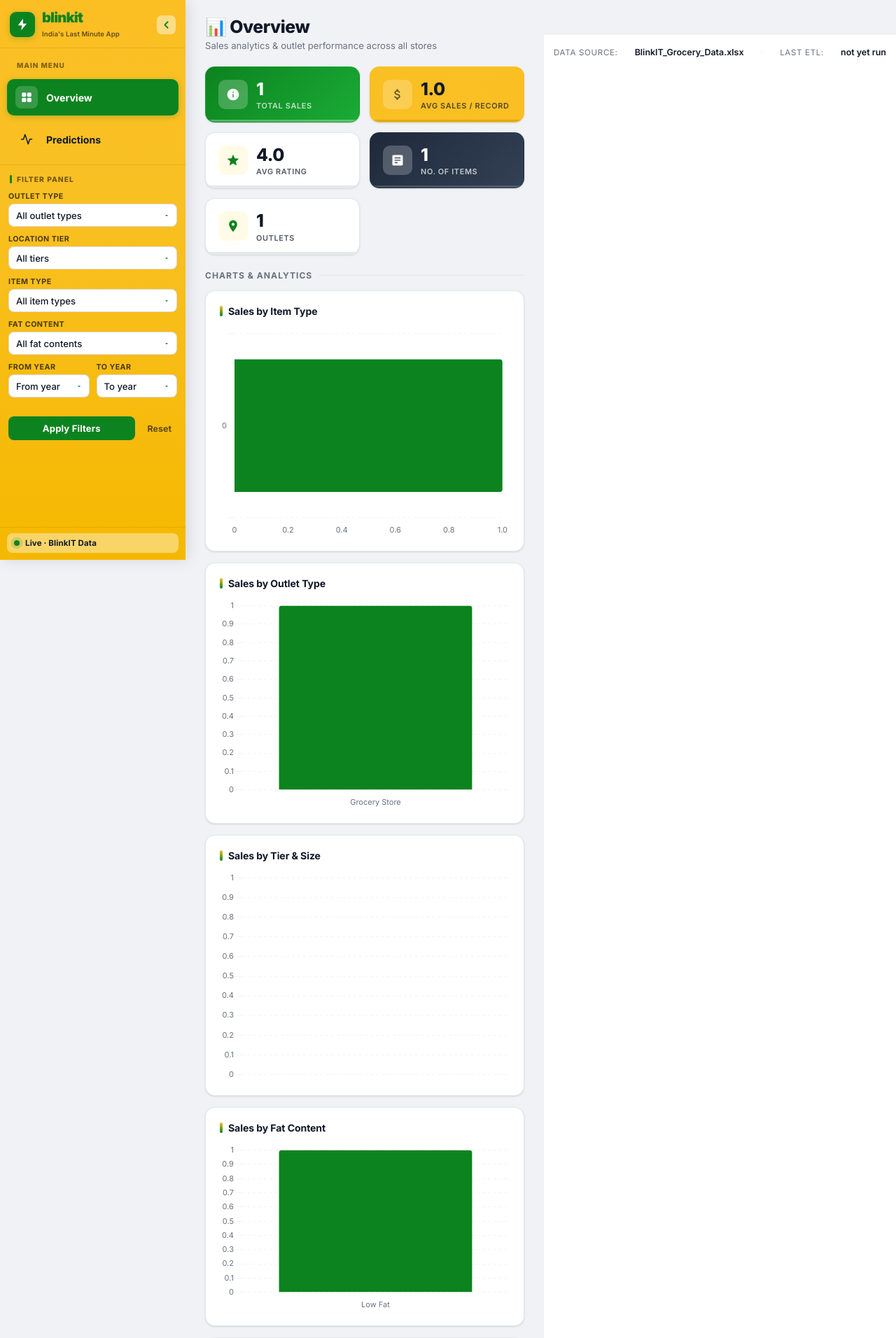
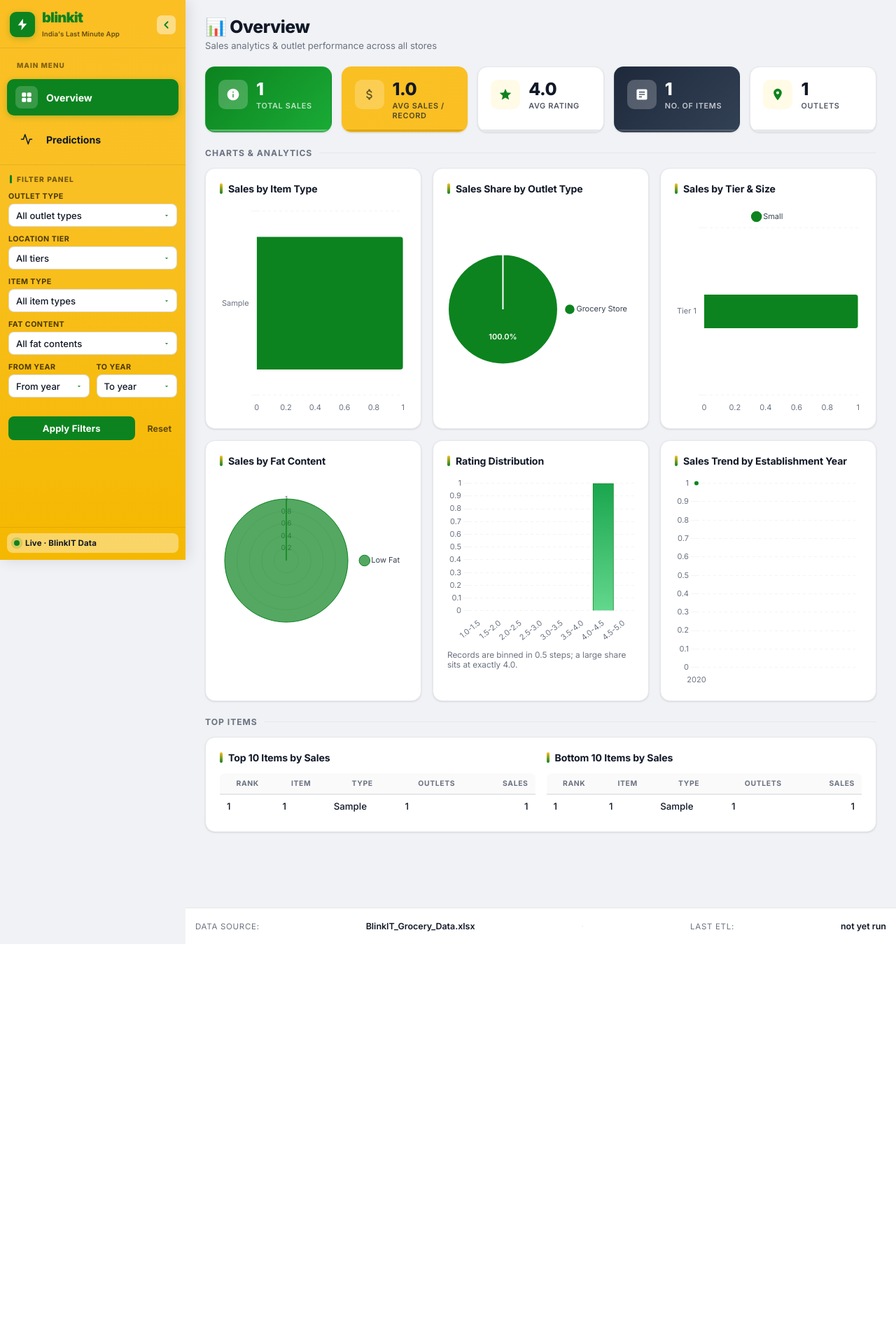
Before and after one commit to AritraC1/Blinkit-Dashboard, a Django app: page / in a window 1280 px wide. Shown: the top 1912 px of the page at 70% size. After the commit the page ends 1349 px from the top, so only its background shows below. Run offline with Django 5.2, Linux system fonts and the light colour scheme; tables that the repository leaves empty hold one stand-in row (values such as "Sample post"); a map, chart or similar area stays blank.

Commit message:
feat: update chart configurations and styles for improved visualization and responsiveness

```diff
--- a/static/css/app.css
+++ b/static/css/app.css
@@ -541,15 +541,22 @@ body {
 /* ============================================================
    MAIN CONTENT AREA
    ============================================================ */
-.main-wrapper {
+.main-content {
   margin-left: var(--bk-sidebar-w);
   flex: 1;
   min-width: 0;
   transition: margin-left var(--transition);
+  min-height: 100vh;
+  display: flex;
+  flex-direction: column;
+}
+.main-wrapper {
+  flex: 1;
+  min-width: 0;
   padding: 24px 28px 40px;
   max-width: 100%;
 }
-body.sidebar-collapsed-state .main-wrapper {
+body.sidebar-collapsed-state .main-content {
   margin-left: var(--bk-sidebar-collapsed);
 }
 
@@ -935,8 +942,31 @@ body.sidebar-collapsed-state .main-wrapper {
   margin-bottom: 16px;
 }
 
+.prediction-insights-grid {
+  grid-template-columns: repeat(2, minmax(0, 1fr));
+  align-items: start;
+}
+.prediction-insights-grid > .card { min-width: 0; }
+.prediction-insights-grid .chart-stack {
+  /* Explicit track: without it the implicit `auto` track is sized by the
+     canvases' inline pixel widths, so the cards refuse to shrink when the
+     sidebar collapses and they paint over the adjacent column. */
+  grid-template-columns: minmax(0, 1fr);
+  align-self: start;
+  align-content: start;
+  grid-auto-rows: max-content;
+  min-width: 0;
+  margin-bottom: 0;
+}
+.prediction-insights-grid .chart-stack > .card { min-width: 0; }
+
+.chart-grid > .card { min-width: 0; }
+
 .chart-wrap { position: relative; height: 240px; }
 .chart-wrap.chart-tall { height: 300px; }
+/* Never let a stale inline canvas width paint outside its card; Chart.js
+   resizes the canvas itself once the container width actually changes. */
+.chart-wrap canvas { max-width: 100%; display: block; }
 
 /* ============================================================
    TOP ITEMS TABLE
@@ -1147,6 +1177,7 @@ body.no-scroll { overflow: hidden; }
   }
   .predict-layout { grid-template-columns: 1fr; }
   .chart-grid { grid-template-columns: 1fr; }
+  .prediction-insights-grid { grid-template-columns: 1fr; }
   .main-wrapper { padding: 20px; }
 }
 
@@ -1271,8 +1302,10 @@ body.no-scroll { overflow: hidden; }
     font-weight: 700 !important;
   }
 
+  .main-content {
+    margin-left: 0 !important;
+  }
   .main-wrapper {
-    margin-left: 0 !important;
     padding: 16px 14px !important;
     padding-top: 72px !important; /* space for mobile-topbar */
   }
@@ -1280,6 +1313,7 @@ body.no-scroll { overflow: hidden; }
   .kpi-grid { grid-template-columns: repeat(2, 1fr) !important; gap: 10px; }
   .kpi-value { font-size: 1.3rem; }
   .chart-grid { grid-template-columns: 1fr !important; }
+  .prediction-insights-grid { grid-template-columns: 1fr !important; }
   .top-items-cols { grid-template-columns: 1fr !important; }
   .page-header h1 { font-size: 1.3rem; }
 }
--- a/static/js/charts.js
+++ b/static/js/charts.js
@@ -38,17 +38,12 @@
     },
     scales: {
       x: {
-        ticks: { color: "#6B7280", font: { size: 11, family: "Inter, system-ui" } },
+        ticks: categoryAxisTicks(),
         grid: { display: false },
         border: { display: false }
       },
       y: {
-        ticks: {
-          color: "#6B7280",
-          font: { size: 11, family: "Inter, system-ui" },
-          callback: (value) =>
-            Math.abs(value) >= 1000 ? (value / 1000).toFixed(0) + "K" : value
-        },
+        ticks: valueAxisTicks(),
         grid: { color: "#F3F4F6", drawBorder: false },
         border: { display: false, dash: [4, 4] },
         beginAtZero: true
@@ -60,15 +55,106 @@
     return Array.isArray(data) ? data : [];
   }
 
-  function barConfig(data, extra = {}) {
+  // Deep clone for plain config objects (functions pass through by
+  // reference). Chart.js mutates the options object it is given, so every
+  // chart must get its own copy — sharing them corrupts scale resolution
+  // across charts (this is why the horizontal bars used to break whenever
+  // the line chart had rendered).
+  function cloneDeep(value) {
+    if (Array.isArray(value)) return value.map(cloneDeep);
+    if (value && typeof value === "object") {
+      const out = {};
+      for (const key of Object.keys(value)) out[key] = cloneDeep(value[key]);
+      return out;
+    }
+    return value;
+  }
+
+  // Tick formatting for a VALUE axis: compact K notation.
+  function valueAxisTicks() {
+    return {
+      color: "#6B7280",
+      font: { size: 11, family: "Inter, system-ui" },
+      callback: (value) =>
+        Math.abs(value) >= 1000 ? (value / 1000).toFixed(0) + "K" : value
+    };
+  }
+
+  // Tick styling for a CATEGORY axis. No callback: overriding it makes
+  // Chart.js print raw indices instead of the labels.
+  function categoryAxisTicks() {
+    return {
+      color: "#6B7280",
+      font: { size: 11, family: "Inter, system-ui" }
+    };
+  }
+
+  // True when a hex color is light enough that dark text reads better on it
+  // (used to pick label color on top of chart slices).
+  function isLightColor(hex) {
+    const value = hex.replace("#", "");
+    const r = parseInt(value.substr(0, 2), 16);
+    const g = parseInt(value.substr(2, 2), 16);
+    const b = parseInt(value.substr(4, 2), 16);
+    return 0.299 * r + 0.587 * g + 0.114 * b > 160;
+  }
+
+  // Draws the percentage of the total on each pie slice. Tiny slices (<4%)
+  // are skipped — their share still shows in the tooltip.
+  const percentLabels = {
+    id: "percentLabels",
+    afterDatasetsDraw(chart) {
+      const dataset = chart.data.datasets[0];
+      const total = dataset.data.reduce((sum, v) => sum + v, 0);
+      if (!total) return;
+      const meta = chart.getDatasetMeta(0);
+      const ctx = chart.ctx;
+      ctx.save();
+      ctx.font = "600 11px Inter, system-ui";
+      ctx.textAlign = "center";
+      ctx.textBaseline = "middle";
+      meta.data.forEach((arc, i) => {
+        const share = (dataset.data[i] / total) * 100;
+        if (share < 4) return;
+        const position = arc.tooltipPosition();
+        const color = dataset.backgroundColor[i % dataset.backgroundColor.length] || "";
+        ctx.fillStyle = isLightColor(color) ? "#1F2937" : "#FFFFFF";
+        ctx.fillText(share.toFixed(1) + "%", position.x, position.y);
+      });
+      ctx.restore();
+    }
+  };
+
+  const RADIAL_LEGEND = {
+    display: true,
+    position: "right",
+    labels: {
+      usePointStyle: true,
+      boxWidth: 8,
+      padding: 12,
+      color: "#374151",
+      font: { size: 11, family: "Inter, system-ui" }
+    }
+  };
+
+  function barConfig(data, extra = {}, valueField = "sales", datasetLabel = "Sales") {
+    // For horizontal bars the value axis is x and the category axis is y,
+    // so the K-format callback moves to x and the y ticks stay label-only.
+    const horizontal = extra.indexAxis === "y";
+    const options = cloneDeep(BASE_OPTIONS);
+    options.indexAxis = extra.indexAxis;
+    if (horizontal) {
+      options.scales.x.ticks = valueAxisTicks();
+      options.scales.y.ticks = categoryAxisTicks();
+    }
     return {
       type: "bar",
       data: {
         labels: data.map((r) => r.label),
         datasets: [
           {
-            label: "Sales",
-            data: data.map((r) => r.sales),
+            label: datasetLabel,
+            data: data.map((r) => r[valueField]),
             backgroundColor: data.map(
               (_, i) => PALETTE[i % PALETTE.length]
             ),
@@ -76,7 +162,7 @@
           }
         ]
       },
-      options: { ...BASE_OPTIONS, ...extra, indexAxis: extra.indexAxis }
+      options
     };
   }
 
@@ -101,7 +187,7 @@
           }
         ]
       },
-      options: BASE_OPTIONS
+      options: cloneDeep(BASE_OPTIONS)
     };
   }
 
@@ -117,7 +203,9 @@
             backgroundColor: data.map(
               (_, i) => PALETTE[i % PALETTE.length]
             ),
-            borderWidth: 1
+            borderColor: "#FFFFFF",
+            borderWidth: 2,
+            hoverOffset: 8
           }
         ]
       },
@@ -126,7 +214,7 @@
         maintainAspectRatio: false,
         cutout: "55%",
         plugins: {
-          legend: { display: true, position: "right" },
+          legend: RADIAL_LEGEND,
           tooltip: {
             callbacks: {
               label: (ctx) =>
@@ -137,6 +225,244 @@
           }
         }
       }
+    };
+  }
+
+  function pieConfig(data) {
+    return {
+      type: "pie",
+      data: {
+        labels: data.map((r) => r.label),
+        datasets: [
+          {
+            label: "Sales",
+            data: data.map((r) => r.sales),
+            backgroundColor: data.map((_, i) => PALETTE[i % PALETTE.length]),
+            borderColor: "#FFFFFF",
+            borderWidth: 2,
+            hoverOffset: 8
+          }
+        ]
+      },
+      options: {
+        responsive: true,
+        maintainAspectRatio: false,
+        plugins: {
+          legend: RADIAL_LEGEND,
+          tooltip: {
+            backgroundColor: "#111827",
+            titleColor: "#F9FAFB",
+            bodyColor: "#D1D5DB",
+            padding: 10,
+            cornerRadius: 8,
+            callbacks: {
+              label: (ctx) => {
+                const total = ctx.dataset.data.reduce((s, v) => s + v, 0);
+                const share = ((ctx.parsed / total) * 100).toFixed(1);
+                return " " + ctx.label + ": " + Number(ctx.parsed).toLocaleString(undefined, {
+                  maximumFractionDigits: 2
+                }) + " (" + share + "%)";
+              }
+            }
+          }
+        }
+      },
+      plugins: [percentLabels]
+    };
+  }
+
+  function polarAreaConfig(data) {
+    return {
+      type: "polarArea",
+      data: {
+        labels: data.map((r) => r.label),
+        datasets: [
+          {
+            label: "Sales",
+            data: data.map((r) => r.sales),
+            backgroundColor: data.map((_, i) => PALETTE[i % PALETTE.length] + "B3"),
+            borderColor: data.map((_, i) => PALETTE[i % PALETTE.length]),
+            borderWidth: 1
+          }
+        ]
+      },
+      options: {
+        responsive: true,
+        maintainAspectRatio: false,
+        plugins: {
+          legend: RADIAL_LEGEND,
+          tooltip: {
+            backgroundColor: "#111827",
+            titleColor: "#F9FAFB",
+            bodyColor: "#D1D5DB",
+            padding: 10,
+            cornerRadius: 8,
+            callbacks: {
+              label: (ctx) =>
+                " " + ctx.label + ": " + Number(ctx.parsed.r !== undefined ? ctx.parsed.r : ctx.parsed).toLocaleString(undefined, {
+                  maximumFractionDigits: 2
+                })
+            }
+          }
+        },
+        scales: {
+          r: {
+            ticks: {
+              color: "#6B7280",
+              backdropColor: "transparent",
+              font: { size: 10, family: "Inter, system-ui" },
+              callback: (value) =>
+                Math.abs(value) >= 1000 ? (value / 1000).toFixed(0) + "K" : value
+            },
+            grid: { color: "#E5E7EB" },
+            angleLines: { color: "#E5E7EB" }
+          }
+        }
+      }
+    };
+  }
+
+  // Stacked horizontal bar for {tier, size, sales} rows: one bar per tier,
+  // segments per outlet size — reads cleanly at 3×3 without the crowding
+  // the doughnut version had.
+  function stackedHConfig(data) {
+    const tiers = [...new Set(data.map((d) => d.tier))];
+    const sizes = [...new Set(data.map((d) => d.size))];
+    const lookup = new Map(data.map((d) => [d.tier + "|" + d.size, d.sales]));
+    const options = cloneDeep(BASE_OPTIONS);
+    options.indexAxis = "y";
+    options.scales.x.ticks = valueAxisTicks();
+    options.scales.y.ticks = categoryAxisTicks();
+    options.scales.x.stacked = true;
+    options.scales.y.stacked = true;
+    options.plugins = {
+      ...options.plugins,
+      legend: {
+        display: true,
+        position: "top",
+        labels: {
+          usePointStyle: true,
+          boxWidth: 8,
+          padding: 12,
+          color: "#374151",
+          font: { size: 11, family: "Inter, system-ui" }
+        }
+      }
+    };
+    return {
+      type: "bar",
+      data: {
+        labels: tiers,
+        datasets: sizes.map((size, i) => ({
+          label: size,
+          data: tiers.map((tier) => lookup.get(tier + "|" + size) ?? 0),
+          backgroundColor: ["#0C831F", "#F9C023", "#F59E0B"][i % 3],
+          maxBarThickness: 48,
+          borderRadius: 4
+        }))
+      },
+      options
+    };
+  }
+
+  // Radar for {tier, size, sales} rows: labels = tiers, one filled polygon
+  // per outlet size — how each size performs across location tiers.
+  function radarConfig(data) {
+    const tiers = [...new Set(data.map((d) => d.tier))];
+    const sizes = [...new Set(data.map((d) => d.size))];
+    const lookup = new Map(data.map((d) => [d.tier + "|" + d.size, d.sales]));
+    return {
+      type: "radar",
+      data: {
+        labels: tiers,
+        datasets: sizes.map((size, i) => {
+          const color = PALETTE[(i * 2 + 1) % PALETTE.length];
+          return {
+            label: size,
+            data: tiers.map((tier) => lookup.get(tier + "|" + size) ?? 0),
+            borderColor: color,
+            backgroundColor: color + "33",
+            borderWidth: 2,
+            pointBackgroundColor: color,
+            pointBorderColor: "#fff",
+            pointBorderWidth: 1,
+            pointRadius: 3,
+            pointHoverRadius: 6
+          };
+        })
+      },
+      options: {
+        responsive: true,
+        maintainAspectRatio: false,
+        plugins: {
+          legend: {
+            display: true,
+            position: "top",
+            labels: {
+              usePointStyle: true,
+              boxWidth: 8,
+              padding: 12,
+              color: "#374151",
+              font: { size: 11, family: "Inter, system-ui" }
+            }
+          },
+          tooltip: {
+            backgroundColor: "#111827",
+            titleColor: "#F9FAFB",
+            bodyColor: "#D1D5DB",
+            padding: 10,
+            cornerRadius: 8
+          }
+        },
+        scales: {
+          r: {
+            beginAtZero: true,
+            ticks: {
+              color: "#6B7280",
+              backdropColor: "transparent",
+              font: { size: 10, family: "Inter, system-ui" },
+              callback: (value) =>
+                Math.abs(value) >= 1000 ? (value / 1000).toFixed(0) + "K" : value
+            },
+            grid: { color: "#E5E7EB" },
+            angleLines: { color: "#E5E7EB" },
+            pointLabels: {
+              color: "#374151",
+              font: { size: 12, family: "Inter, system-ui" }
+            }
+          }
+        }
+      }
+    };
+  }
+
+  // Proper histogram: bins touch each other (no gaps, no rounding), one
+  // green gradient over all bars.
+  function histogramConfig(data) {
+    const gradient = document
+      .createElement("canvas")
+      .getContext("2d")
+      .createLinearGradient(0, 0, 0, 280);
+    gradient.addColorStop(0, "#16A34A");
+    gradient.addColorStop(1, "#86EFAC");
+    return {
+      type: "bar",
+      data: {
+        labels: data.map((r) => r.label),
+        datasets: [
+          {
+            label: "Records",
+            data: data.map((r) => r.count),
+            backgroundColor: gradient,
+            borderColor: "#0C831F",
+            borderWidth: 1,
+            categoryPercentage: 1.0,
+            barPercentage: 1.0,
+            borderRadius: 0
+          }
+        ]
+      },
+      options: { ...BASE_OPTIONS }
     };
   }
 
@@ -160,9 +486,9 @@
         }))
       },
       options: {
-        ...BASE_OPTIONS,
+        ...cloneDeep(BASE_OPTIONS),
         plugins: {
-          ...BASE_OPTIONS.plugins,
+          ...cloneDeep(BASE_OPTIONS).plugins,
           legend: { display: true, position: "top" }
         }
       }
@@ -173,6 +499,12 @@
     // Generic horizontal bar for {label, value} rows (e.g. feature
     // importance). Sorted ascending so the largest value ends up on top.
     const sorted = [...data].sort((a, b) => a.value - b.value);
+    // Horizontal: x is the value axis (plain ticks — importances are small
+    // decimals), y is the category axis (labels, no callback).
+    const options = cloneDeep(BASE_OPTIONS);
+    options.indexAxis = "y";
+    options.scales.x.ticks = categoryAxisTicks();
+    options.scales.y.ticks = categoryAxisTicks();
     return {
       type: "bar",
       data: {
@@ -187,10 +519,9 @@
         ]
       },
       options: {
-        ...BASE_OPTIONS,
-        indexAxis: "y",
+        ...options,
         plugins: {
-          ...BASE_OPTIONS.plugins,
+          ...options.plugins,
           tooltip: {
             callbacks: {
               label: (ctx) => Number(ctx.parsed.x).toLocaleString(undefined, {
@@ -291,6 +622,9 @@
       case "bar":
         new Chart(canvas, barConfig(list(data)));
         break;
+      case "bar-count":
+        new Chart(canvas, barConfig(list(data), {}, "count", "Records"));
+        break;
       case "bar-horizontal":
         new Chart(canvas, barConfig(list(data), { indexAxis: "y" }));
         break;
@@ -307,6 +641,21 @@
       case "doughnut":
         new Chart(canvas, doughnutConfig(list(data)));
         break;
+      case "pie":
+        new Chart(canvas, pieConfig(list(data)));
+        break;
+      case "polar-area":
+        new Chart(canvas, polarAreaConfig(list(data)));
+        break;
+      case "radar":
+        new Chart(canvas, radarConfig(list(data)));
+        break;
+      case "bar-stacked-h":
+        new Chart(canvas, stackedHConfig(list(data)));
+        break;
+      case "histogram":
+        new Chart(canvas, histogramConfig(list(data)));
+        break;
       case "grouped":
         new Chart(canvas, groupedConfig(list(data)));
         break;
@@ -317,6 +666,28 @@
     (root || document).querySelectorAll("canvas[data-chart]").forEach(buildChart);
   }
 
+  // Re-fit every chart when the main content area changes width (sidebar
+  // collapse/expand, window resize). Chart.js already observes each chart's
+  // own container, but this is a safety net for interrupted sidebar
+  // transitions (which fire `transitioncancel`, not `transitionend`).
+  const mainWrapper = document.getElementById("main-wrapper");
+  if (mainWrapper && typeof ResizeObserver === "function") {
+    let lastWidth = mainWrapper.clientWidth;
+    let frame = null;
+    new ResizeObserver(() => {
+      if (mainWrapper.clientWidth === lastWidth) return;
+      lastWidth = mainWrapper.clientWidth;
+      if (frame) return;
+      frame = requestAnimationFrame(() => {
+        frame = null;
+        document.querySelectorAll("canvas[data-chart]").forEach((canvas) => {
+          const chart = window.Chart.getChart(canvas);
+          if (chart) chart.resize();
+        });
+      });
+    }).observe(mainWrapper);
+  }
+
   document.addEventListener("DOMContentLoaded", () => refresh(document));
   document.addEventListener("htmx:afterSwap", () => refresh(document));
 })();
--- a/templates/base.html
+++ b/templates/base.html
@@ -128,6 +128,7 @@
   <!-- ═══════════════════════════════════════
        MAIN CONTENT
   ════════════════════════════════════════ -->
+  <div class="main-content">
     <div class="main-wrapper" id="main-wrapper">
       {% block content %}{% endblock %}
     </div>
@@ -144,6 +145,7 @@
         </span>
       </div>
     </footer>
+  </div>
 
   <script>
     (function () {
--- a/templates/dashboard/partials/_chart_fat_content.html
+++ b/templates/dashboard/partials/_chart_fat_content.html
@@ -1,8 +1,8 @@
-{# Chart: total sales per fat content value. #}
+{# Chart: sales per fat content value as a polar-area chart. #}
 <h3 class="widget-title">Sales by Fat Content</h3>
 {% if has_data %}
 <div class="chart-wrap">
-  <canvas data-chart="bar" data-source="chart-fat-content-data"></canvas>
+  <canvas data-chart="polar-area" data-source="chart-fat-content-data"></canvas>
 </div>
 {{ rows|json_script:"chart-fat-content-data" }}
 {% else %}
--- a/templates/dashboard/partials/_chart_outlet.html
+++ b/templates/dashboard/partials/_chart_outlet.html
@@ -1,8 +1,8 @@
-{# Chart: total and average sales per outlet type. #}
-<h3 class="widget-title">Sales by Outlet Type</h3>
+{# Chart: sales share per outlet type (pie with % labels). #}
+<h3 class="widget-title">Sales Share by Outlet Type</h3>
 {% if has_data %}
 <div class="chart-wrap chart-tall">
-  <canvas data-chart="bar" data-source="chart-outlet-data"></canvas>
+  <canvas data-chart="pie" data-source="chart-outlet-data"></canvas>
 </div>
 {{ rows|json_script:"chart-outlet-data" }}
 {% else %}
--- a/templates/dashboard/partials/_chart_rating.html
+++ b/templates/dashboard/partials/_chart_rating.html
@@ -1,8 +1,8 @@
-{# Chart: rating distribution in 0.5-wide bins, because thousands of rows sit at exactly 4.0. #}
+{# Chart: rating distribution in 0.5-wide bins drawn as a proper histogram (bins touch). Because thousands of rows sit at exactly 4.0. #}
 <h3 class="widget-title">Rating Distribution</h3>
 {% if has_data %}
 <div class="chart-wrap">
-  <canvas data-chart="bar" data-source="chart-rating-data"></canvas>
+  <canvas data-chart="histogram" data-source="chart-rating-data"></canvas>
 </div>
 {{ rows|json_script:"chart-rating-data" }}
 <p class="caption">Records are binned in 0.5 steps; a large share sits at exactly 4.0.</p>
--- a/templates/dashboard/partials/_chart_tier_size.html
+++ b/templates/dashboard/partials/_chart_tier_size.html
@@ -1,8 +1,8 @@
-{# Chart: total sales per (location tier, outlet size) pair. #}
+{# Chart: sales per (location tier, outlet size) pair as a stacked horizontal bar. #}
 <h3 class="widget-title">Sales by Tier &amp; Size</h3>
 {% if has_data %}
 <div class="chart-wrap chart-tall">
-  <canvas data-chart="bar" data-source="chart-tier-size-data"></canvas>
+  <canvas data-chart="bar-stacked-h" data-source="chart-tier-size-data"></canvas>
 </div>
 {{ rows|json_script:"chart-tier-size-data" }}
 {% else %}
--- a/templates/dashboard/partials/_chart_year.html
+++ b/templates/dashboard/partials/_chart_year.html
@@ -1,8 +1,8 @@
-{# Chart: total sales per outlet establishment year. #}
-<h3 class="widget-title">Sales by Establishment Year</h3>
+{# Chart: sales per outlet establishment year as a line (time-ordered). #}
+<h3 class="widget-title">Sales Trend by Establishment Year</h3>
 {% if has_data %}
 <div class="chart-wrap chart-tall">
-  <canvas data-chart="bar" data-source="chart-year-data"></canvas>
+  <canvas data-chart="line" data-source="chart-year-data"></canvas>
 </div>
 {{ rows|json_script:"chart-year-data" }}
 {% else %}
--- a/templates/dashboard/predictions.html
+++ b/templates/dashboard/predictions.html
@@ -26,7 +26,7 @@
   {# ── Insight Charts ────────────────────────── #}
   <div class="section-divider"><h2>Prediction Insights</h2></div>
 
-  <div class="chart-grid">
+  <div class="chart-grid prediction-insights-grid">
     <div class="chart-stack">
       <div class="card widget"
            id="feature-importance"
```
Also changed, not shown: apps/dashboard/tests.py (+20 -7 lines). Lines whose indentation alone changed are shown as unchanged.
